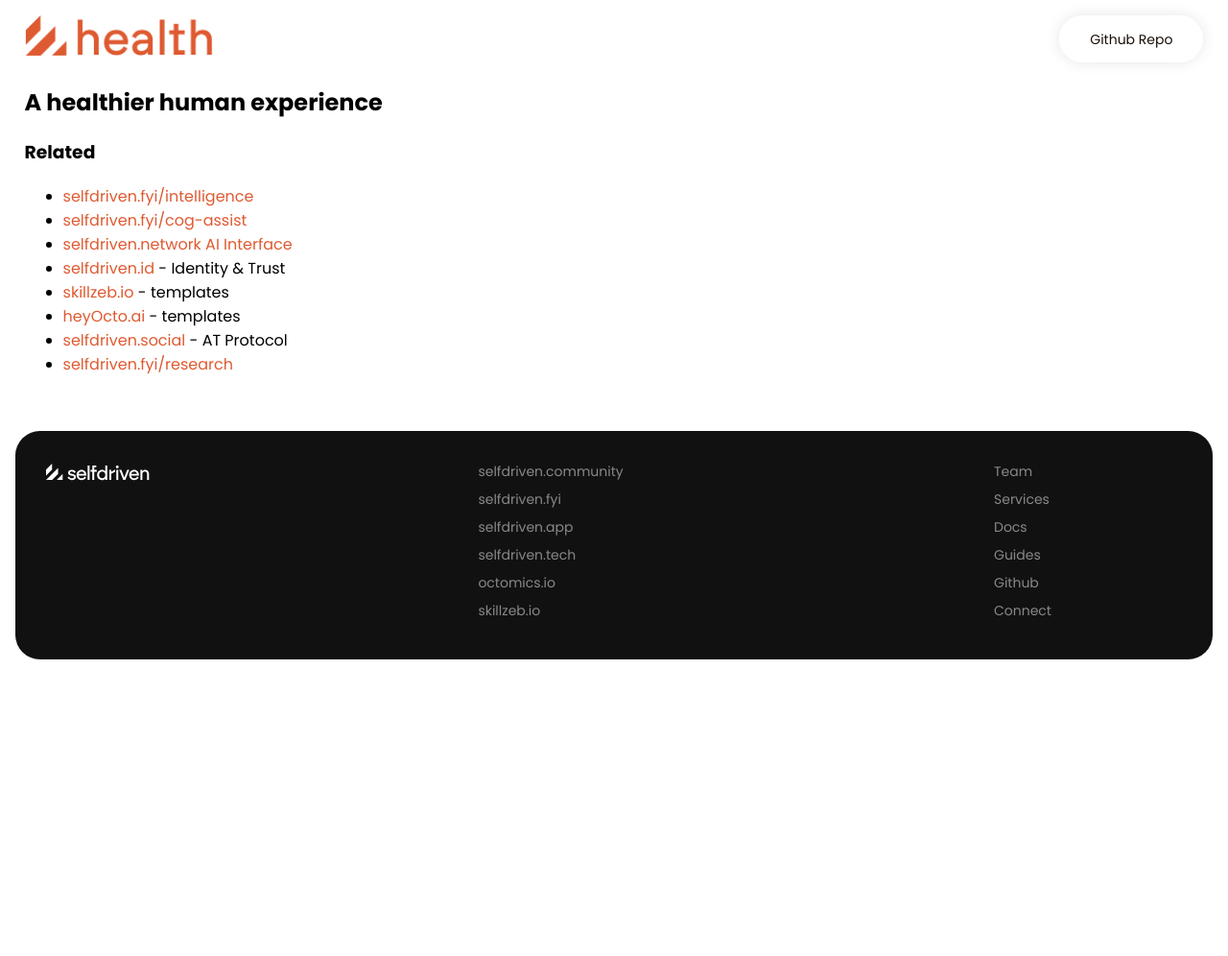
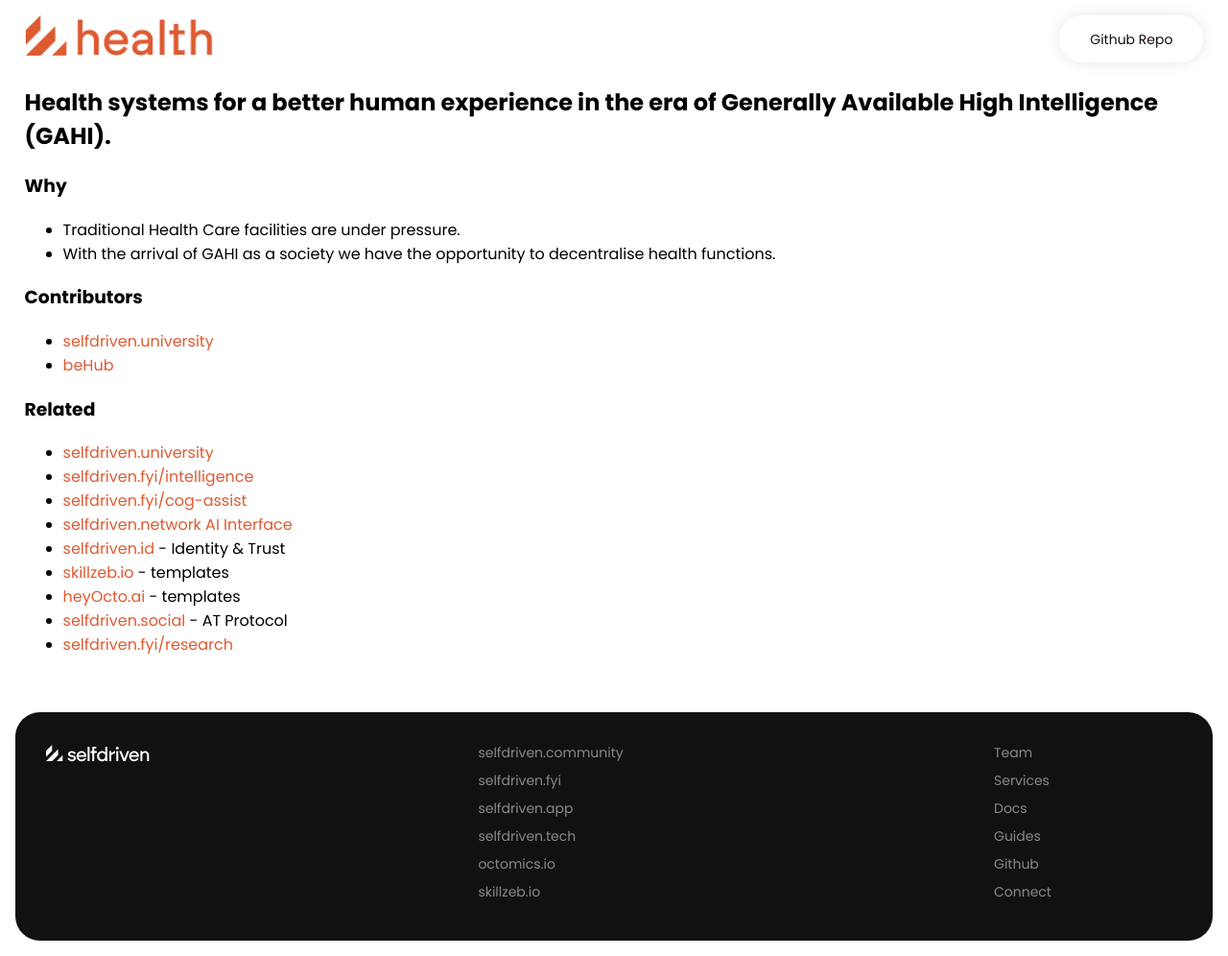
Before and after one commit to selfdriven-foundation/selfdriven-health, a Jekyll site: the page built from docs/index.md, in a window 1280 px wide. Shown: the whole page at 96% size. Built offline with Jekyll 4.4.1, drawn with Linux system fonts in a browser that asks for light colours; before the commit the page ends 900 px from its top, so only the background shows below that.

Commit message:
Update index.md

```diff
--- a/docs/index.md
+++ b/docs/index.md
@@ -3,9 +3,18 @@
 title: Home
 ---
 
-## A healthier human experience
+## Health systems for a better human experience in the era of Generally Available High Intelligence (GAHI).
+
+### Why
+- Traditional Health Care facilities are under pressure.
+- With the arrival of GAHI as a society we have the opportunity to decentralise health functions.
+
+### Contributors
+- [selfdriven.university](https://selfdriven.university)
+- [beHub](https://behub.com.au)
 
 ### Related
+- [selfdriven.university](https://selfdriven.university)
 - [selfdriven.fyi/intelligence](https://selfdriven.fyi/intelligence)
 - [selfdriven.fyi/cog-assist](https://selfdriven.fyi/cog-assist)
 - [selfdriven.network AI Interface](https://selfdriven.network)
```
